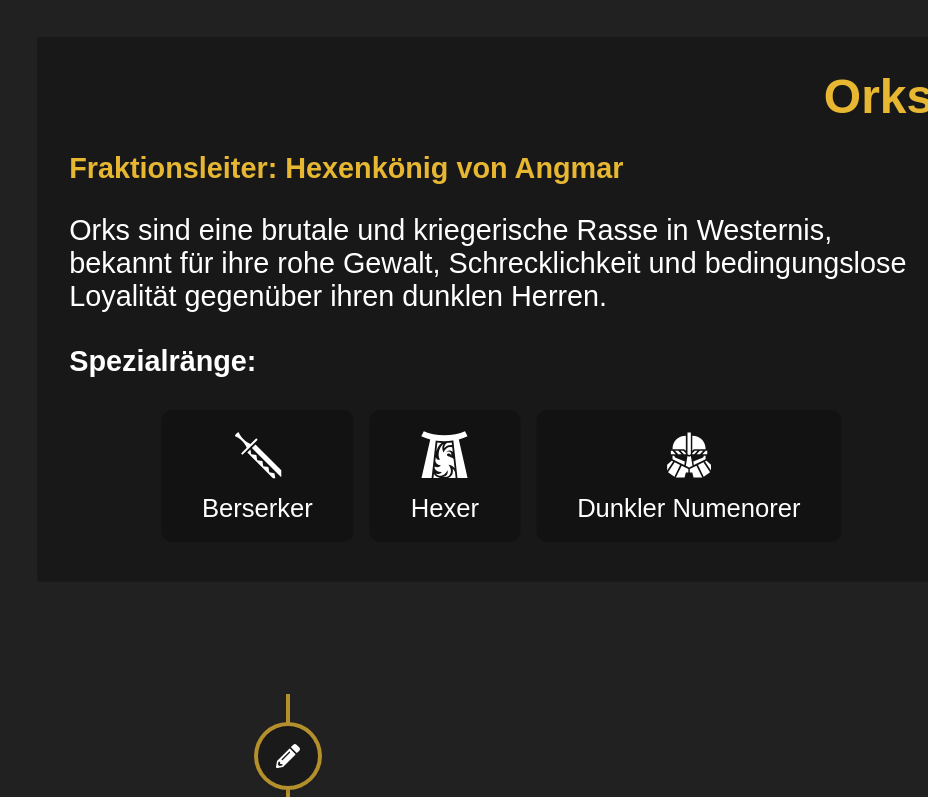
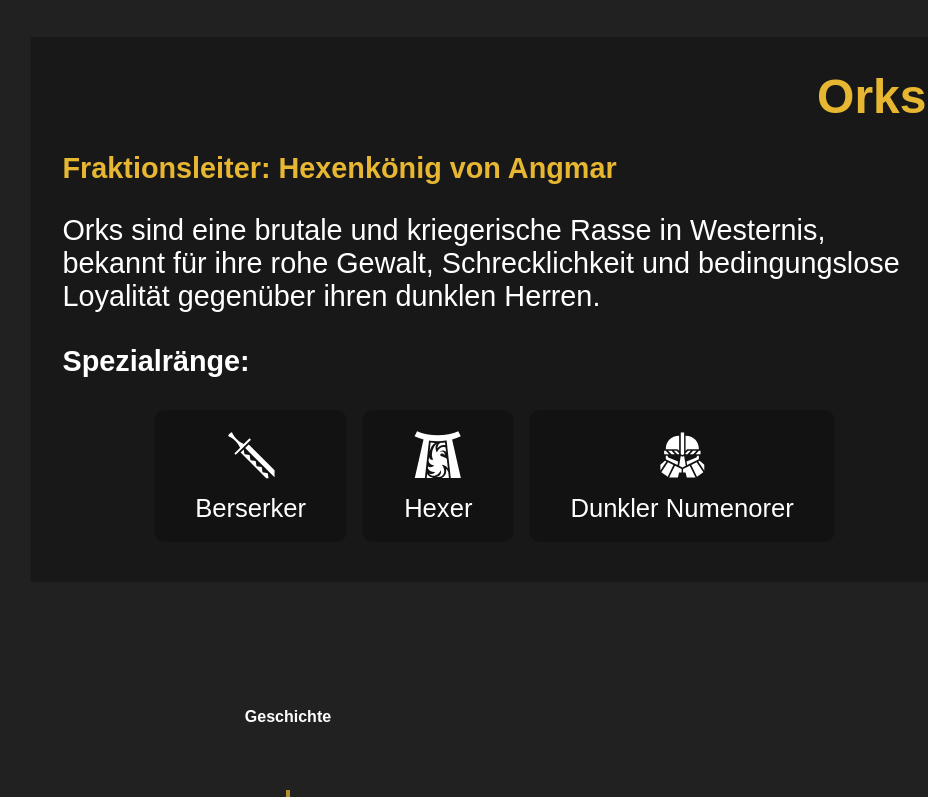
Before and after one commit to DannyINF/maw-rp-de, a Next.js app: page / in a window 1280 px wide. Shown: the part 2000-2797 px from the top of the page, without its empty margins (352-1280 px from the left). Built offline with nearby package versions, Linux system fonts and the light colour scheme.

Commit message:
feat(history) responsive & accessibility improvement

```diff
--- a/src/components/history/history.module.scss
+++ b/src/components/history/history.module.scss
@@ -1,16 +1,36 @@
+.history {
+	h2 {
+		color: var(--text-light);
+		font-size: var(--font-size-headline);
+		font-weight: var(--font-weight-extrabold);
+		text-align: center;
+		margin-bottom: var(--spacing-xxlarge);
+	}
+}
+
 .text {
 	color: var(--text-light);
 	background-color: var(--bg-black-transparent);
 	border: 3px solid var(--accent-color-primary-highlight);
 	border-bottom: 0;
 	box-shadow: 0 6px 0 var(--accent-color-primary-highlight);
+
+	@media (max-width: 1024px) {
+		h3 {
+			font-size: var(--font-size-large-text);
+		}
+		p {
+			font-size: var(--font-size-small-text);
+		}
+	}
 }
 
 .date {
 	color: var(--text-light);
-	opacity: 0.9 !important;
+	opacity: 0.95 !important;
 	font-size: var(--font-size-large-text) !important;
 	top: 0 !important;
+	padding-bottom: 0 !important;
 }
 
 .icon {
--- a/src/components/history/history.tsx
+++ b/src/components/history/history.tsx
@@ -20,7 +20,13 @@ type HistoryProps = {
 
 const History: React.FC<HistoryProps> = ({ items }) => {
 	return (
-		<div className={styles.history}>
+		<section
+			id="geschichte"
+			role="article"
+			tabIndex={0}
+			className={styles.history}
+		>
+			<h2>Geschichte</h2>
 			<VerticalTimeline lineColor="var(--accent-color-primary-highlight)">
 				{items.map(item => (
 					<VerticalTimelineElement
@@ -43,7 +49,7 @@ const History: React.FC<HistoryProps> = ({ items }) => {
 					</VerticalTimelineElement>
 				))}
 			</VerticalTimeline>
-		</div>
+		</section>
 	);
 };
 
```
